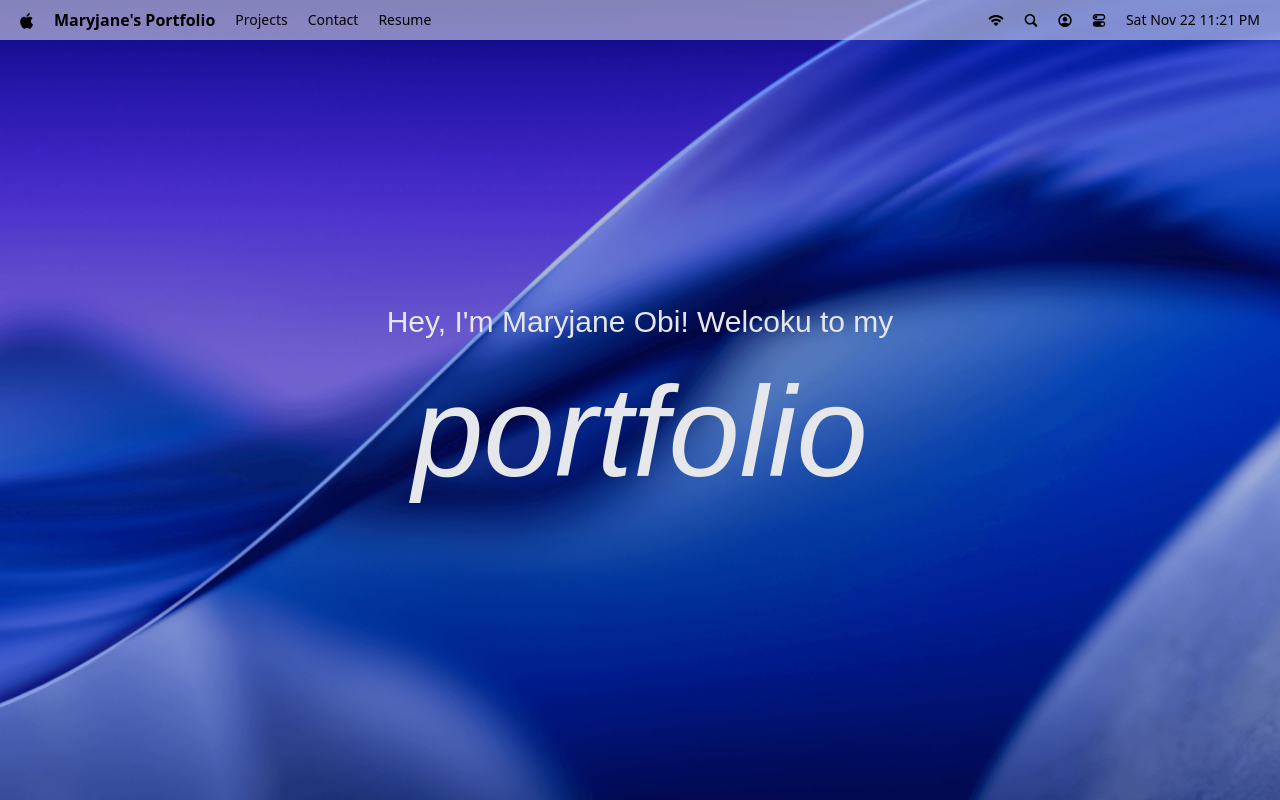
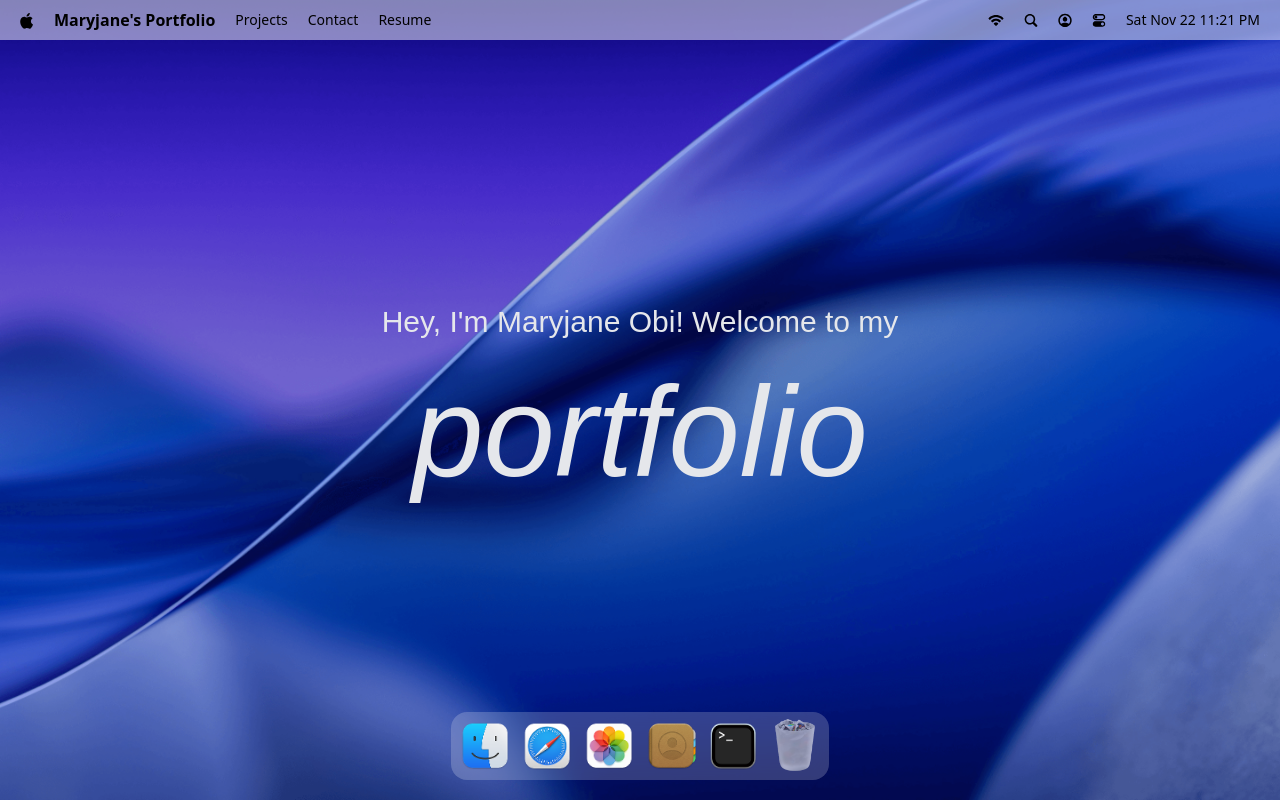
Before and after one commit to mjobidev/MacOS_Portfolio, a React (Vite) app: page / in a window 1280 px wide. Built offline with nearby package versions, Linux system fonts and the light colour scheme; a web font is replaced by a local one.

Commit message:
implement dock presentation

```diff
--- a/package.json
+++ b/package.json
@@ -17,6 +17,7 @@
     "lucide-react": "^0.554.0",
     "react": "^19.2.0",
     "react-dom": "^19.2.0",
+    "react-tooltip": "^5.30.0",
     "tailwindcss": "^4.1.17"
   },
   "devDependencies": {
--- a/src/App.jsx
+++ b/src/App.jsx
@@ -1,10 +1,11 @@
-import { Navbar, Welcome } from "#components";
+import { Dock, Navbar, Welcome } from "#components";
 
 const App = () => {
     return (
         <main>
             <Navbar />
             <Welcome />
+            <Dock />
         </main>
     );
 };
--- /dev/null
+++ b/src/components/Dock.jsx
@@ -0,0 +1,96 @@
+import { useRef } from "react";
+import {Tooltip} from "react-tooltip";
+import gsap from "gsap";
+
+import {dockApps} from "#constants/index.js";
+import {useGSAP} from "@gsap/react";
+
+const Dock = () => {
+    const dockRef = useRef(null);
+
+    useGSAP(() => {
+        const dock = dockRef.current;
+        if (!dock) return
+
+        const icons = dock.querySelectorAll(".dock-icon");
+
+        const animateIcons = (mouseX) => {
+            const {left} = dock.getBoundingClientRect();
+
+            icons.forEach((icon) => {
+                const {left: iconLeft, width} = icon.getBoundingClientRect();
+                const center = iconLeft - left + width / 2;
+                const distance = Math.abs(mouseX - center);
+
+                const intensity = Math.exp(-(distance ** 2) / 2000);
+
+                gsap.to(icon, {
+                    scale: 1 + 0.25 * intensity,
+                    y: -15 * intensity,
+                    duration: 0.2,
+                    ease: "power1.out",
+                });
+
+            });
+        };
+
+        const handleMouseMove = (e) => {
+            const {left} = dock.getBoundingClientRect();
+
+            animateIcons(e.clientX - left);
+        };
+
+        const resetIcons = () =>
+            icons.forEach((icon) =>
+                gsap.to(icon, {
+                    scale: 1,
+                    y: 0,
+                    duration: 0.3,
+                    ease: "power1.out",
+                }),
+            );
+
+        dock.addEventListener("mousemove", handleMouseMove);
+        dock.addEventListener("mouseleave", resetIcons);
+
+        return () => {
+            dock.removeEventListener("mousemove", handleMouseMove);
+            dock.removeEventListener("mouseleave", resetIcons);
+        };
+    }, []);
+
+
+    const toggleApp = (app) => {
+        //TODO Implement Open Window logic
+    };
+
+    return (
+        <section id="dock">
+            <div ref={dockRef} className="dock-container">
+                {dockApps.map(({ id, name, icon, canOpen }) => (
+                    <div key={id} className="relative flex justify-center">
+                        <button
+                            type="button"
+                            className="dock-icon"
+                            aria-label={name}
+                            data-tooltip-id="dock-tooltip"
+                            data-tooltip-content={name}
+                            data-tooltip-delay-show={150}
+                            disabled={!canOpen}
+                            onClick={() => toggleApp({ id, canOpen })} >
+
+                            <img
+                                src={`/images/${icon}`}
+                                alt={name}
+                                loading="lazy"
+                                className={canOpen ? "" : "opacity-60"} />
+
+                        </button>
+                    </div>
+                ))}
+                <Tooltip id="dock-tooltip" place="top" className="tooltip" />
+            </div>
+        </section>
+    );
+};
+export default Dock
--- a/src/components/Welcome.jsx
+++ b/src/components/Welcome.jsx
@@ -74,7 +74,7 @@ const Welcome = () => {
         <section id="welcome">
             <p ref={subtitleRef}>
                 {renderText(
-                    "Hey, I'm Maryjane Obi! Welcoku to my",
+                    "Hey, I'm Maryjane Obi! Welcome to my",
                     "text-3xl font-georama",
                     100,
                 )}</p>
--- a/src/components/index.js
+++ b/src/components/index.js
@@ -1,4 +1,5 @@
 import Navbar from "#components/Navbar.jsx";
 import Welcome from "#components/Welcome.jsx";
+import Dock from "#components/Dock.jsx";
 
-export { Navbar, Welcome };
+export { Navbar, Welcome, Dock };
```
Also changed, not shown: 1 other file (tests, documents, lock files or other folders).
